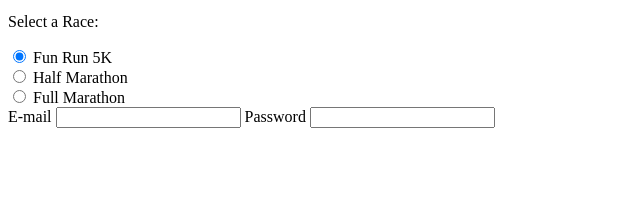
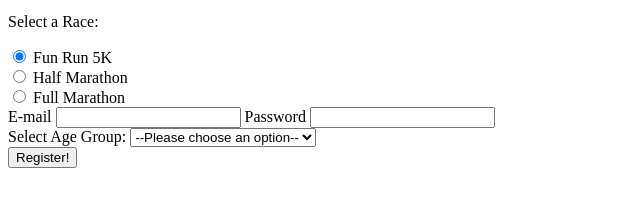
Before and after one commit to RedDeGreat/temp-forms, a website: page public/index.html in a window 1280 px wide. Shown: the part 104-310 px from the top of the page, without its empty margins (0-640 px from the left). Drawn offline with Linux system fonts and the light colour scheme.

Commit message:
6th commit

```diff
--- a/public/index.html
+++ b/public/index.html
@@ -33,6 +33,17 @@
             <label for="password">Password</label>
             <input type="password" name="password" id="password">
         </div>
+        <div>
+            <label for="ageGroup">Select Age Group:</label>
+            <select name="ageGroup" id="ageGroup">
+                <option value="">--Please choose an option--</option>
+                <option value="<18">- under 18</option>
+                <option value="18-30">18-30</option>
+                <option value="30-50">30-50</option>
+                <option value=">50">50+</option>
+            </select>
+        </div>
+        <button>Register!</button>
     </form>
 </body>
 </html>
```
